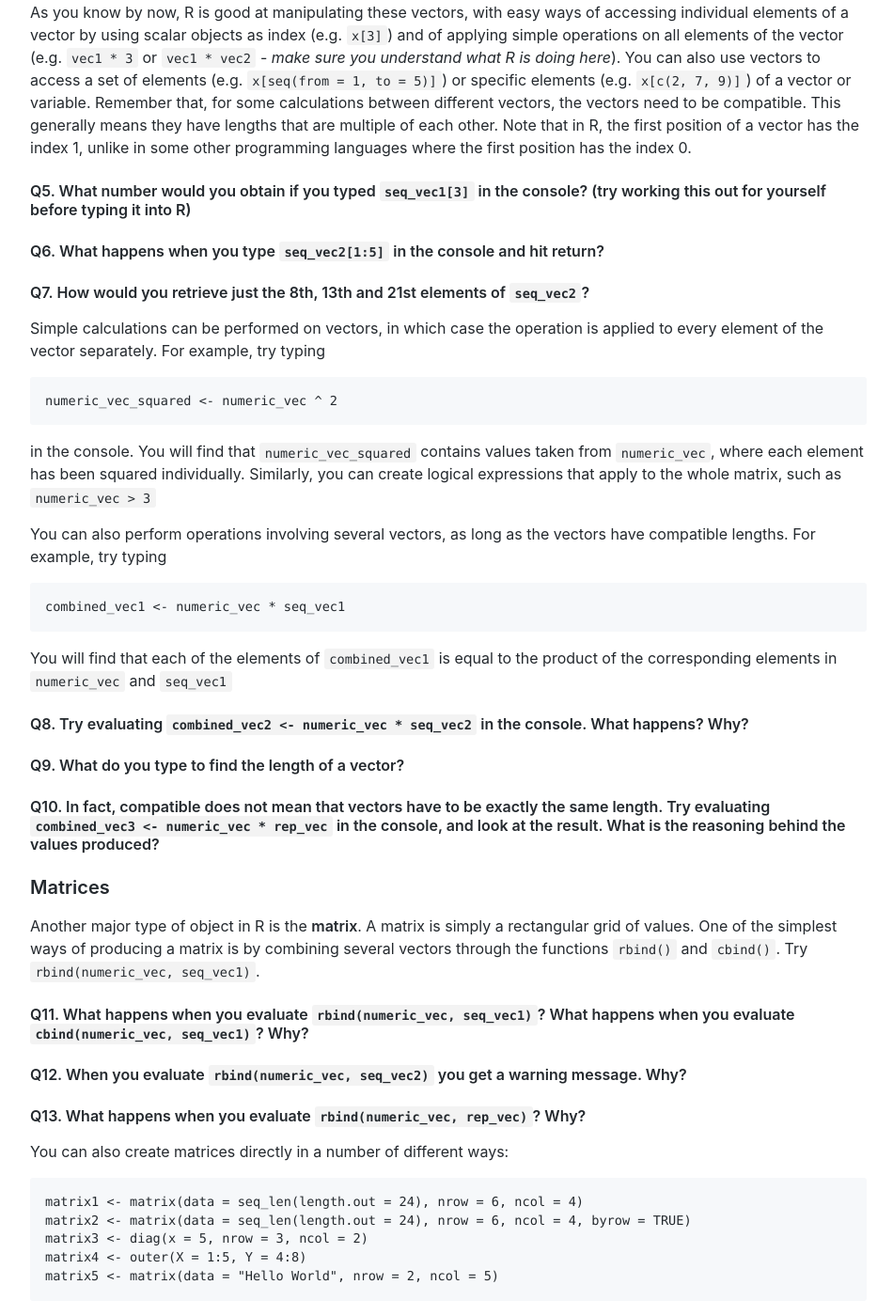
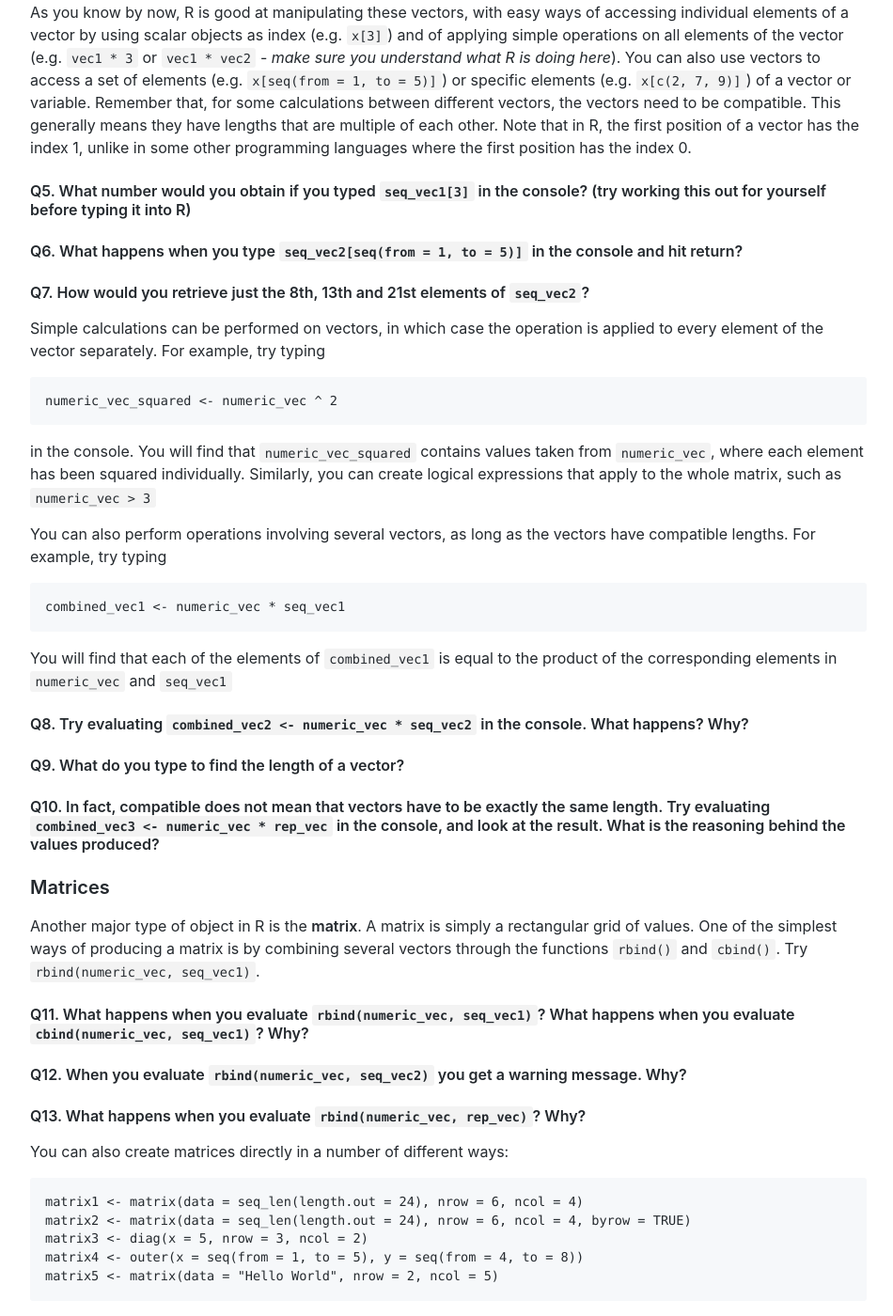
Before and after one commit to wurmlab/SBC361-programming-in-R, a Jekyll site: the page built from 2021/practical0/index.md, in a window 1280 px wide and 1400 px high, scrolled down 4433 px. Shown: the whole window at 94% size, without its empty margins (163-1113 px from the left). Built offline with Jekyll 4.4.1, drawn with Linux system fonts in a browser that asks for light colours; some of the changed text lies outside the part shown.

Commit message:
remove : for sequences

````diff
--- a/2021/practical0/index.md
+++ b/2021/practical0/index.md
@@ -153,7 +153,7 @@ As you know by now, R is good at manipulating these vectors, with easy ways of a
 
 #### Q5. What number would you obtain if you typed `seq_vec1[3]` in the console? (try working this out for yourself before typing it into R)
 
-#### Q6. What happens when you type `seq_vec2[1:5]` in the console and hit return?
+#### Q6. What happens when you type `seq_vec2[seq(from = 1, to = 5)]` in the console and hit return?
 
 #### Q7. How would you retrieve just the 8th, 13th and 21st elements of `seq_vec2`?
 
@@ -192,7 +192,7 @@ You can also create matrices directly in a number of different ways:
 matrix1 <- matrix(data = seq_len(length.out = 24), nrow = 6, ncol = 4)
 matrix2 <- matrix(data = seq_len(length.out = 24), nrow = 6, ncol = 4, byrow = TRUE)
 matrix3 <- diag(x = 5, nrow = 3, ncol = 2)
-matrix4 <- outer(X = 1:5, Y = 4:8)
+matrix4 <- outer(x = seq(from = 1, to = 5), y = seq(from = 4, to = 8))
 matrix5 <- matrix(data = "Hello World", nrow = 2, ncol = 5)
 ```
 
````
Also changed, not shown: other parts of 2021/practical0/index.md (+1 -1 lines).
